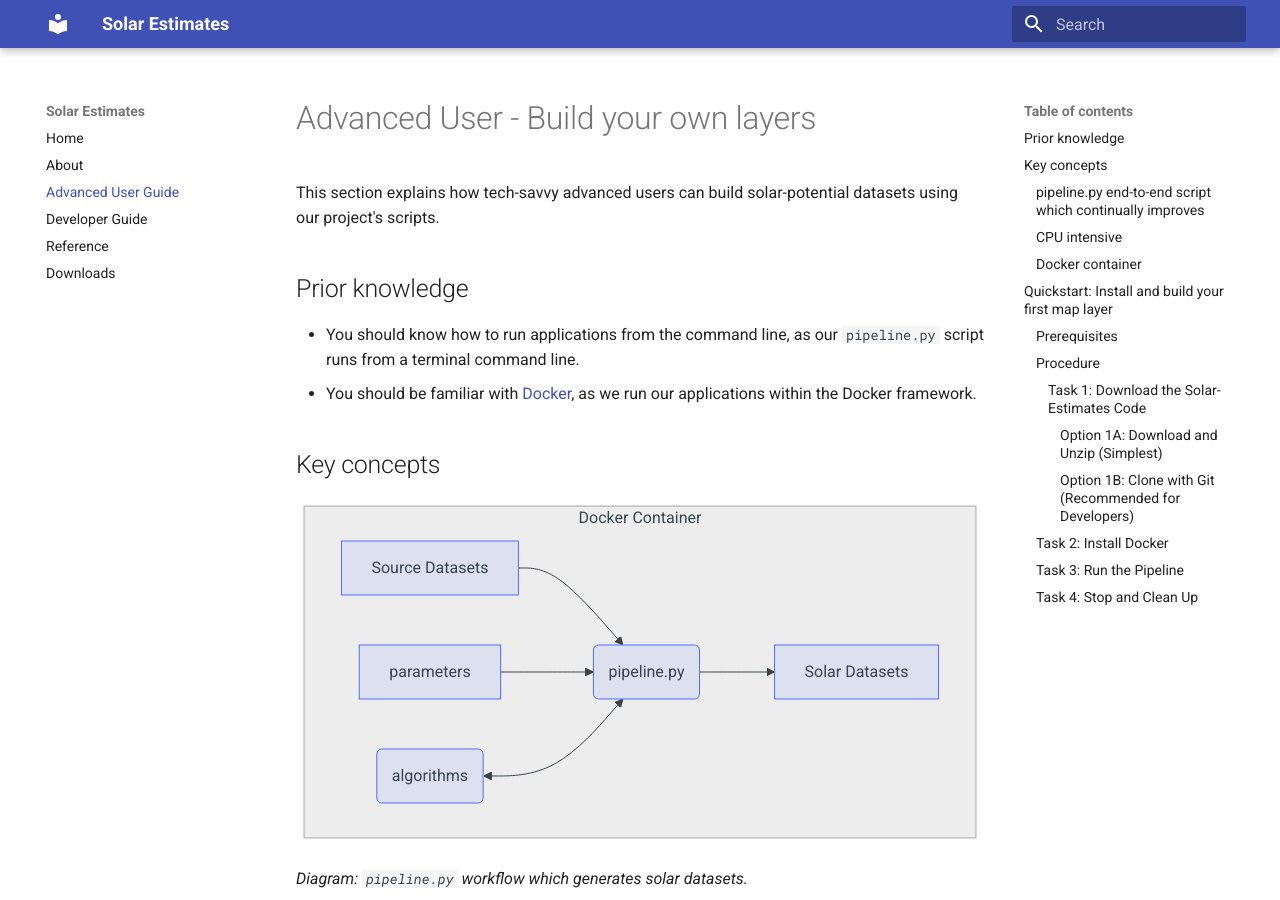
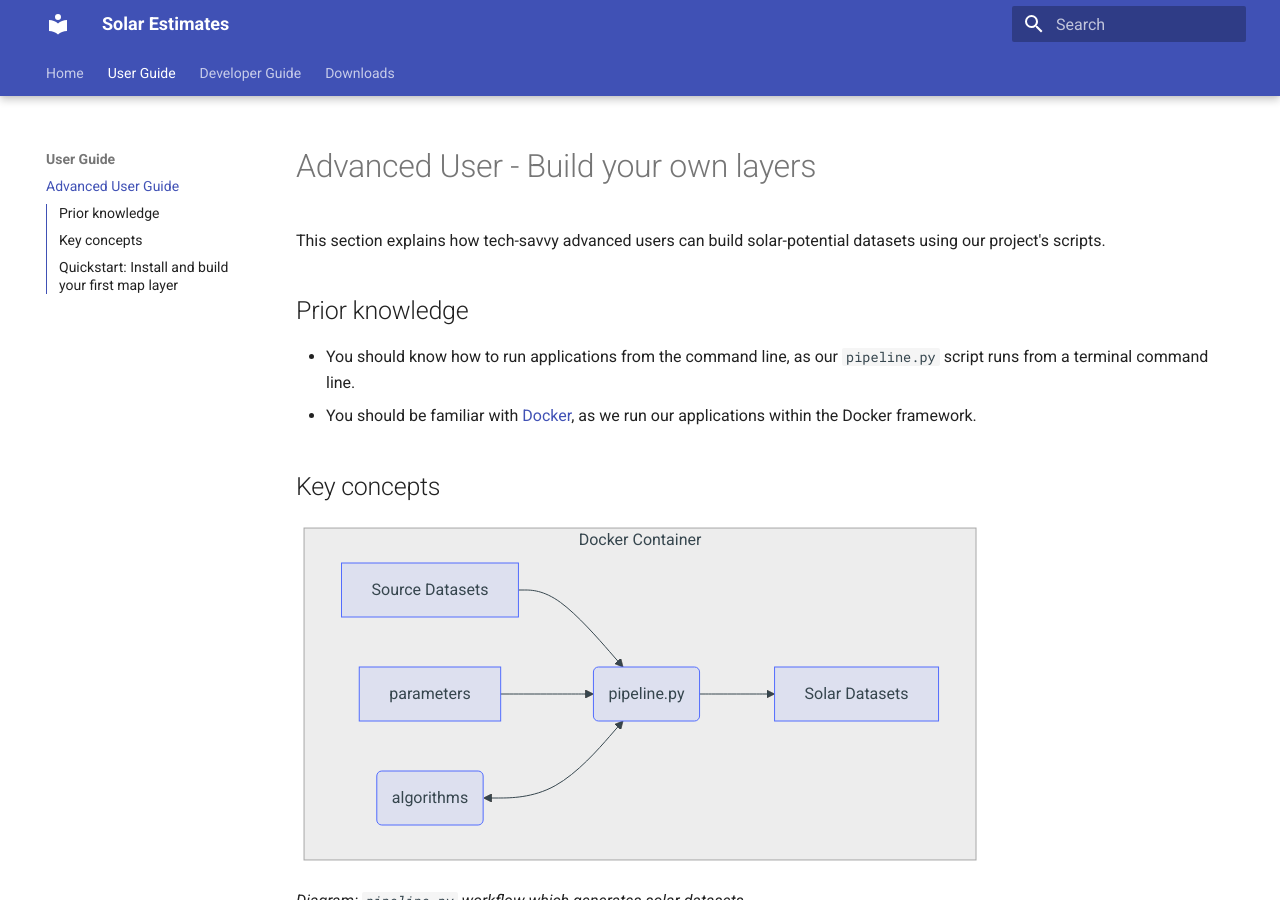
Before and after one commit to rewiring-nz/solar-estimates, an MkDocs documentation site: the page built from docs/user.md, in a window 1280 px wide and 900 px high. Built offline with MkDocs 1.6.1 and Material for MkDocs 9.7.7, drawn with Linux system fonts in a browser that asks for light colours.

Commit message:
Refine mkdocs.yml style and layout

```diff
--- a/docker-compose.yml
+++ b/docker-compose.yml
@@ -30,6 +30,7 @@ services:
       # Mount the entire project root. Changes to your code are instantly reflected.
       # Local root (where docker-compose.yml is) -> Container's /app
       - .:/app
+      - ./LICENSE.txt:/app/docs/license.md
 
       # Persist the GRASS database (grassdata) using a Docker named volume.
       # GRASS data is now expected in /app/src/grassdata
--- a/mkdocs.yml
+++ b/mkdocs.yml
@@ -1,11 +1,21 @@
 site_name: Solar Estimates
+
 theme:
   name: material
-features:
+  features:
+    - navigation.tabs          # Horizontal top bar links
+    - navigation.tabs.sticky   # Keeps sub-navigation visible at the top
+    - navigation.sections      # Groups sidebar items into clear sections
+    - navigation.expand        # Automatically expands the active section
+    - navigation.indexes       # Allows top-level titles to be clickable pages
+    - toc.integrate            # TOC included in the left sidebar
     - content.code.copy
 
 markdown_extensions:
-  - pymdownx.superfences:
+  - toc:
+      permalink: true          # Adds clickable anchors to headings
+      toc_depth: 2             # How many heading levels to show in the sidebar
+  - pymdownx.superfences:      # Enables mermaid diagrams
       custom_fences:
         - name: mermaid
           class: mermaid
@@ -16,12 +26,16 @@ plugins:
   - mkdocstrings:
       handlers:
         python:
-          paths: ["/app/src"]  # Points to your /app/src directory inside the container
+          paths: ["/app/src"]  # Points to the /app/src directory inside the container
 
 nav:
-  - Home: index.md
-  - About: about.md
-  - Advanced User Guide: user.md
-  - Developer Guide: developer.md
-  - Reference: reference.md
+  - Home:
+    - Home: index.md
+    - About: about.md
+    - License: LICENSE.md
+  - User Guide:
+    - Advanced User Guide: user.md
+  - Developer Guide:
+    - Developer Guide: developer.md
+    - Reference: reference.md
   - Downloads: downloads.md
```
Also changed, not shown: docs/downloads.md (+1 -1 lines).
